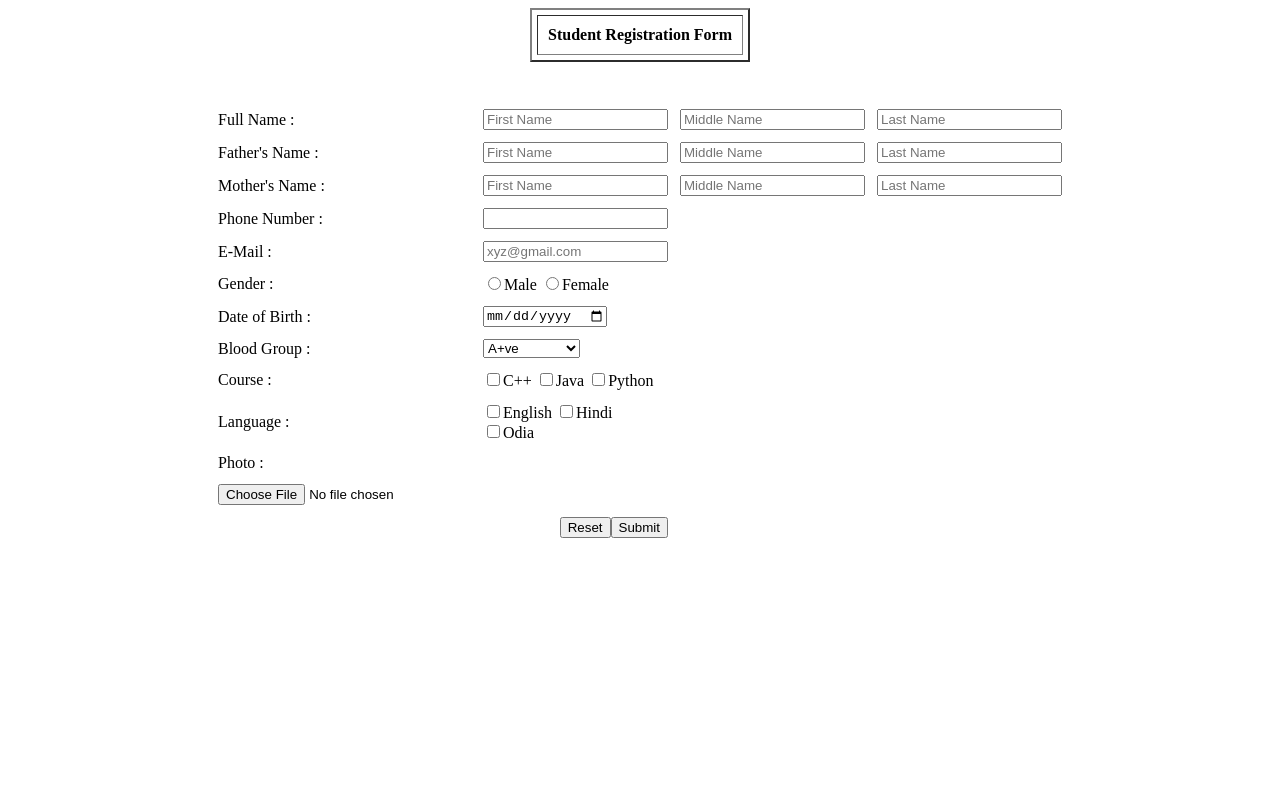
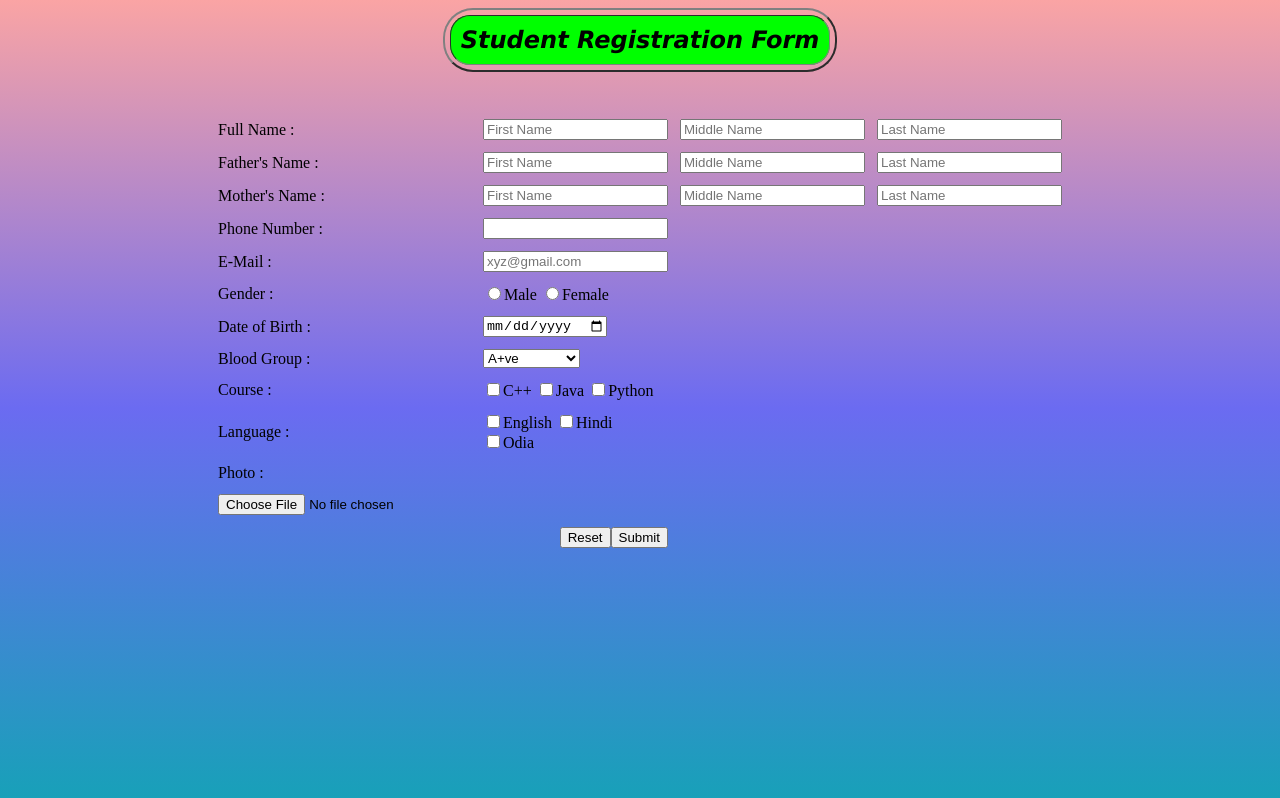
Before and after one commit to raz-rajkumar/MainPage, a plain HTML site: page Day8/2/index.html in a window 1280 px wide. Drawn offline with Linux system fonts and the light colour scheme.

Commit message:
css added

```diff
--- a/Day8/2/index.html
+++ b/Day8/2/index.html
@@ -4,13 +4,14 @@
     <meta charset="UTF-8">
     <meta name="viewport" content="width=device-width, initial-scale=1.0">
     <title>Student Registration Form</title>
+    <link rel="stylesheet" href="style.css">
 </head>
 <body>
     <center>
         <form action="">
-        <table border="2" cellpadding="10" width="device-width" cellspacing="5">
-            <tr>
-                <th>Student Registration Form</th>
+        <table border="2" cellpadding="10" width="device-width" cellspacing="5" id="table">
+            <tr id="heading">
+                <th id="new">Student Registration Form</th>
             </tr>
         </table>
         <br><br>
--- /dev/null
+++ b/Day8/2/style.css
@@ -0,0 +1,21 @@
+body
+{
+    background:linear-gradient(rgb(250, 164, 164),rgb(107, 107, 241),rgb(20, 163, 182));
+    height:100vh;
+}
+#heading
+{
+    background-color: lime;
+}
+#table
+{
+    border-radius: 30px;
+}
+#new
+{
+    border-radius: 20px;
+    color:black;
+    font-size: x-large;
+    font-style: italic;
+    font-family: 'Lucida Sans', 'Lucida Sans Regular', 'Lucida Grande', 'Lucida Sans Unicode', Geneva, Verdana, sans-serif;
+}
```
